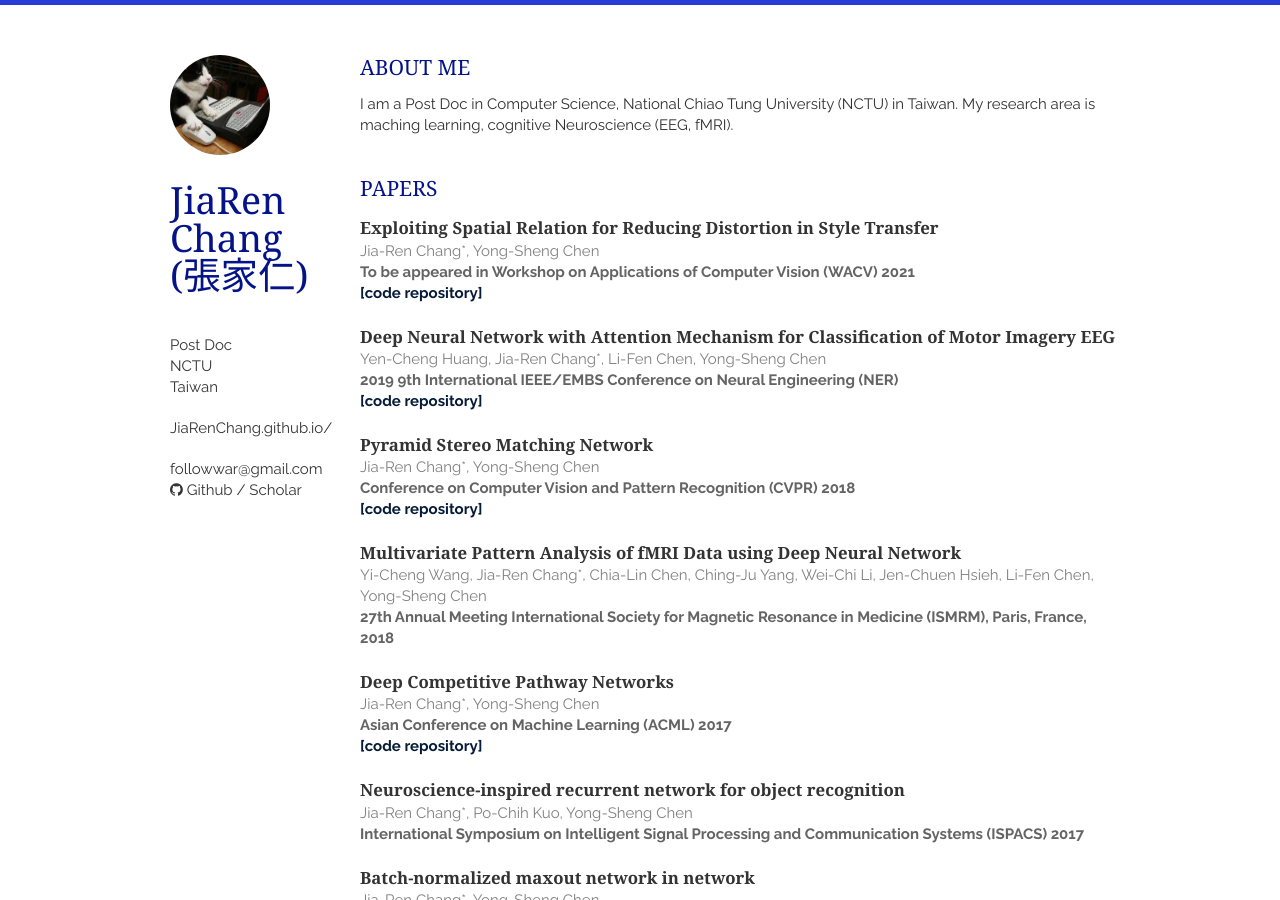
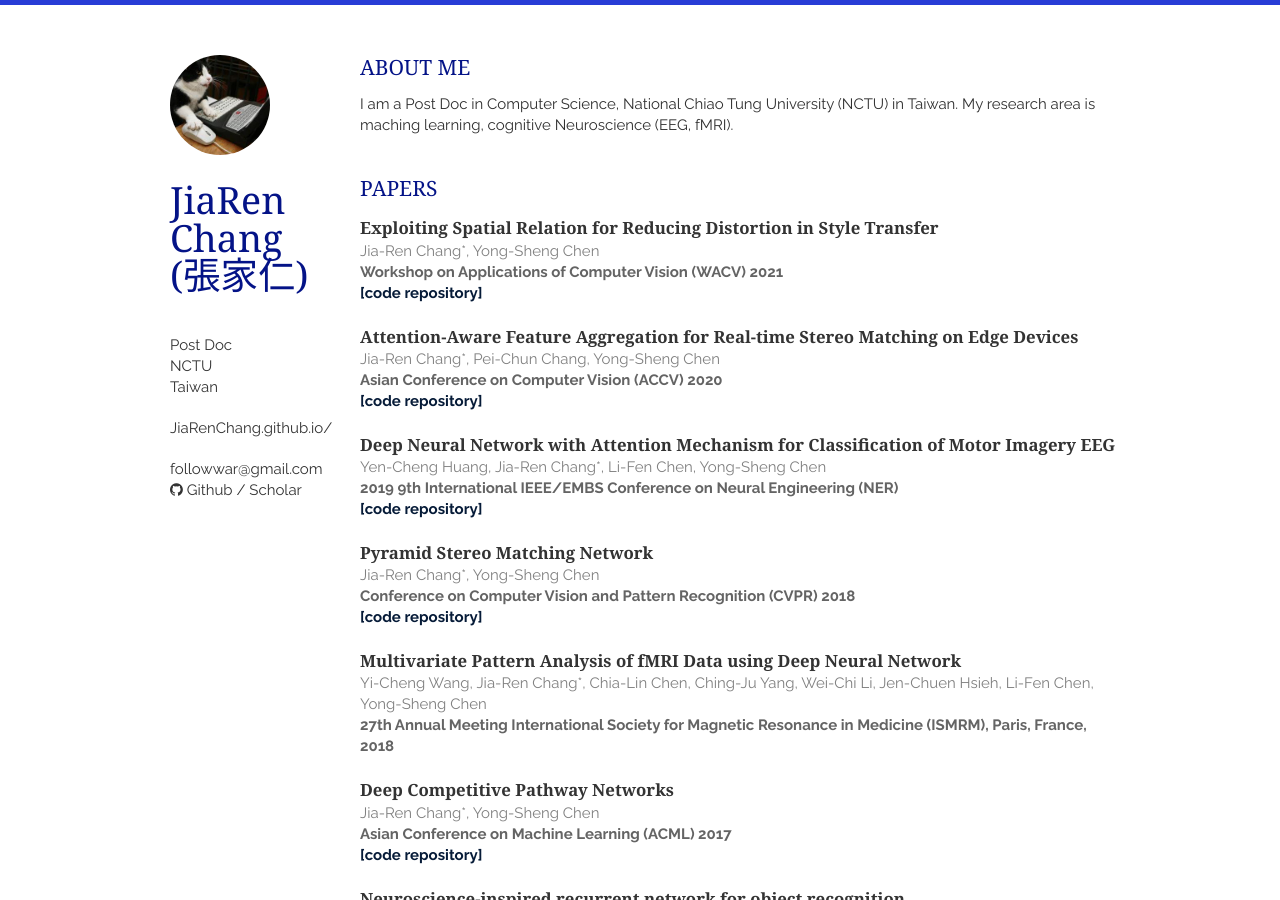
Before and after one commit to JiaRenChang/JiaRenChang.github.io, a Jekyll site: the page built from index.html, in a window 1280 px wide and 900 px high. Built offline with Jekyll 4.4.1, drawn with Linux system fonts in a browser that asks for light colours; nearby versions of some CDN libraries; the list of posts is cut into pages by our own code; a style sheet for code colours, icons or effects is not loaded.

Commit message:
Update papers.html

```diff
--- a/_includes/papers.html
+++ b/_includes/papers.html
@@ -6,13 +6,25 @@
             <span>Jia-Ren Chang*, Yong-Sheng Chen</span>
         </header>
         <p>
-            <em>To be appeared in Workshop on Applications of Computer Vision (WACV) 2021</em>
+            <em>Workshop on Applications of Computer Vision (WACV) 2021</em>
         </p>
         <p><a href="">
             <em><font color="#061b38">[code repository]</font></em>
         </a></p>
     </article>
 
+    <article>
+        <header>
+            <h1><a href="">Attention-Aware Feature Aggregation for Real-time Stereo Matching on Edge Devices</a></h1>
+            <span>Jia-Ren Chang*, Pei-Chun Chang, Yong-Sheng Chen</span>
+        </header>
+        <p>
+            <em>Asian Conference on Computer Vision (ACCV) 2020</em>
+        </p>
+        <p><a href="https://github.com/JiaRenChang/RealtimeStereo">
+            <em><font color="#061b38">[code repository]</font></em>
+        </a></p>
+    </article>
 
     <article>
         <header>
```
